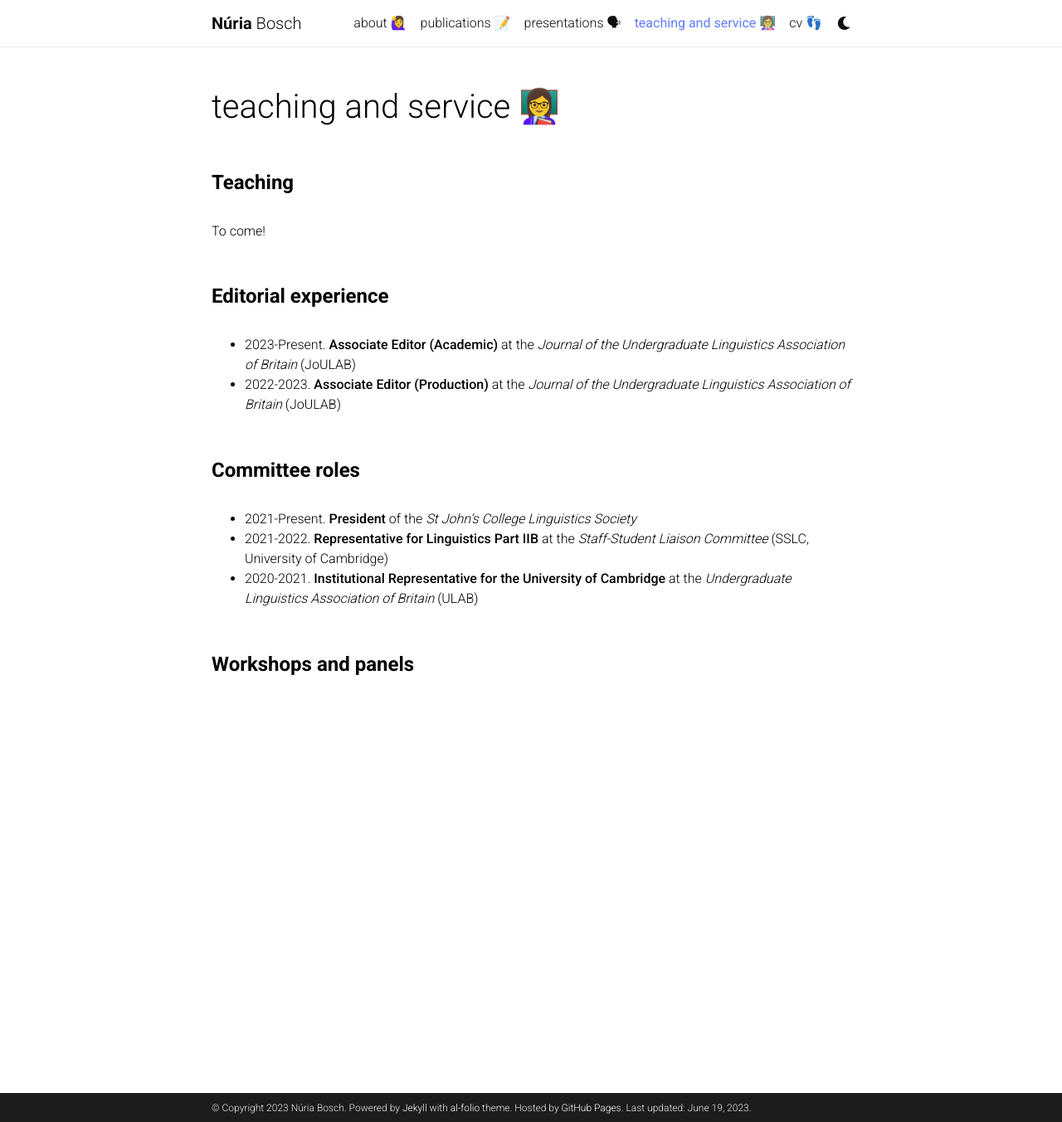
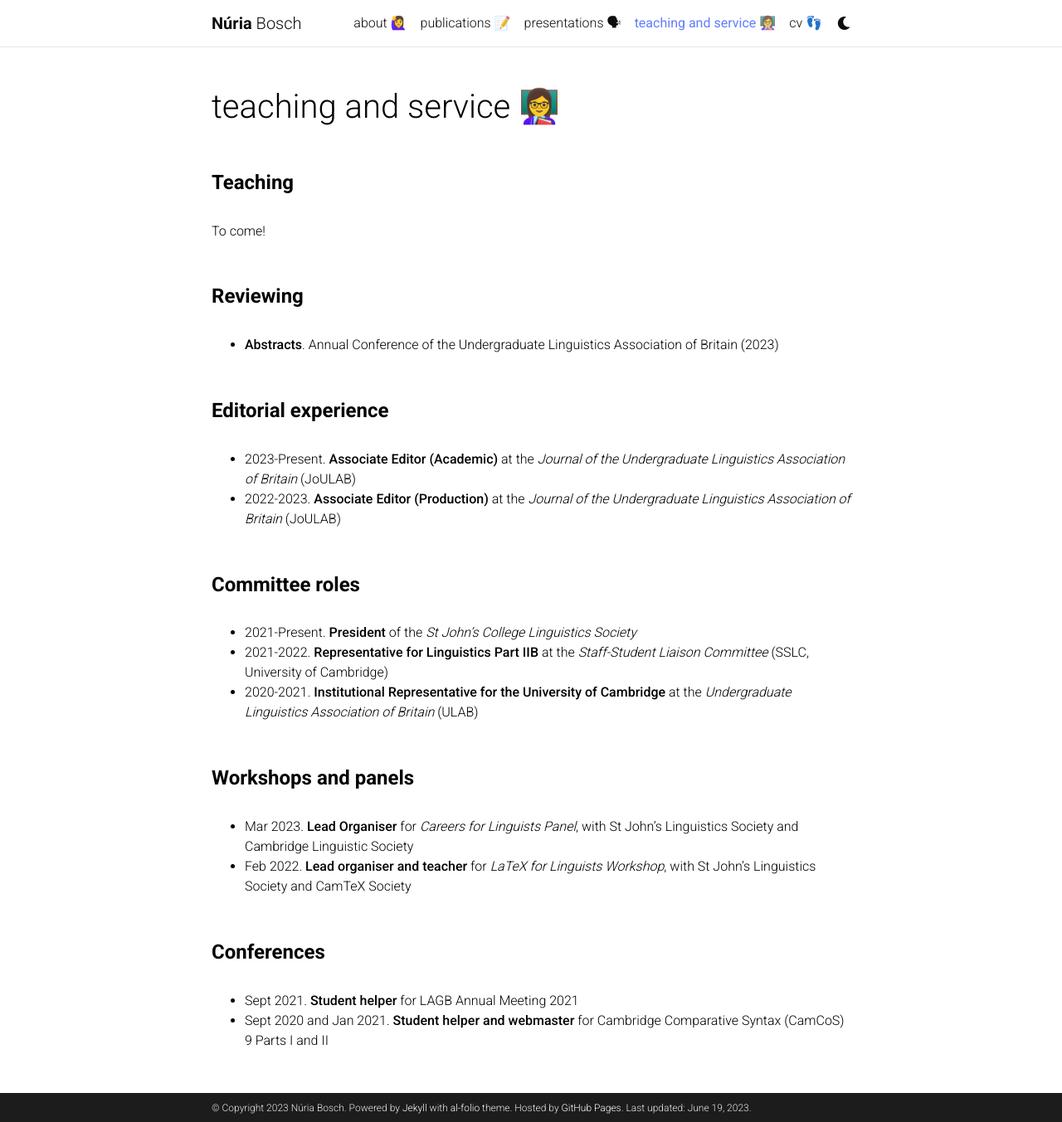
Before and after one commit to nuria-bosch/nuria-bosch.github.io, a Jekyll site: the page built from _pages/teaching_and_service.md, in a window 1280 px wide and 1353 px high. Shown: the whole window at 83% size. Built offline with Jekyll 4.4.1, drawn with Linux system fonts in a browser that asks for light colours; comment, search, counter and statistics services are not loaded; a style sheet for code colours, icons or effects is not loaded.

Commit message:
Update teaching_and_service.md

```diff
--- a/_pages/teaching_and_service.md
+++ b/_pages/teaching_and_service.md
@@ -11,6 +11,10 @@ nav_order: 5
 
 To come!
 
+<h4 style="margin-top: 3.3rem; margin-bottom: 2rem; font-weight: bold;">Reviewing</h4>
+
+- **Abstracts**. Annual Conference of the Undergraduate Linguistics Association of Britain (2023)
+
 <h4 style="margin-top: 3.3rem; margin-bottom: 2rem; font-weight: bold;">Editorial experience</h4>
 
 - 2023-Present. **Associate Editor (Academic)** at the _Journal of the Undergraduate Linguistics Association of Britain_ (JoULAB)
@@ -23,3 +27,11 @@ To come!
 - 2020-2021. **Institutional Representative for the University of Cambridge** at the _Undergraduate Linguistics Association of Britain_ (ULAB)
 
 <h4 style="margin-top: 3.3rem; margin-bottom: 2rem; font-weight: bold;">Workshops and panels</h4>
+
+- Mar 2023. **Lead Organiser** for _Careers for Linguists Panel_, with St John’s Linguistics Society and Cambridge Linguistic Society
+- Feb 2022. **Lead organiser and teacher** for _LaTeX for Linguists Workshop_, with St John's Linguistics Society and CamTeX Society
+
+<h4 style="margin-top: 3.3rem; margin-bottom: 2rem; font-weight: bold;">Conferences</h4>
+
+- Sept 2021. **Student helper** for LAGB Annual Meeting 2021
+- Sept 2020 and Jan 2021. **Student helper and webmaster** for Cambridge Comparative Syntax (CamCoS) 9 Parts I and II
```
